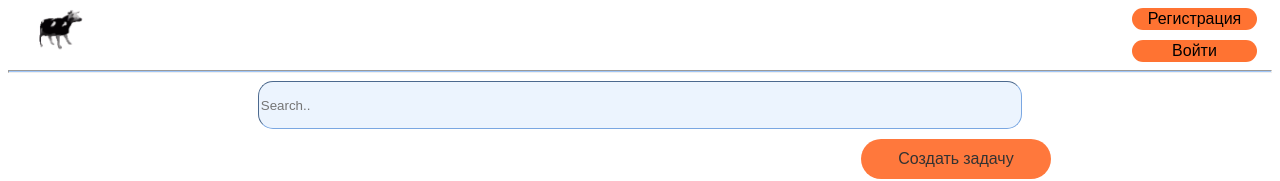
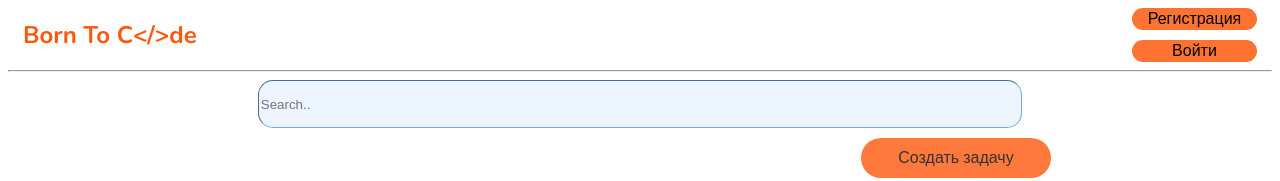
Before and after one commit to BornToCodeStudio/frontend_old, a Vue app: page / in a window 1280 px wide. Shown: the top 181 px of the page. Built offline with nearby package versions, Linux system fonts and the light colour scheme; no server answers.

Commit message:
Добавлено лого сайта

```diff
--- a/src/components/nav-bar.vue
+++ b/src/components/nav-bar.vue
@@ -2,7 +2,7 @@
   <nav class="nav__bar">
     <div class="nav__bar-left">
         <router-link to="/" class="home__button">
-          <img src="../assets/cowfucker.gif"/>
+          <span>{{ logo }}</span>
         </router-link>
     </div>
 
@@ -35,6 +35,11 @@ export default {
   name: "nav-bar",
   mounted() {
     this.verifySignIn();
+  },
+  data() {
+    return {
+      logo: "Born To C</>de"
+    }
   },
   methods: {
     async verifySignIn() {
@@ -92,11 +97,22 @@ export default {
         justify-content:space-between;
         padding-left: 15px;
         padding-right: 15px;
+        height: 54px;
 
         .nav__bar-right {
             display: flex;
             gap: 10px;
             flex-direction: row;
+        }
+
+        .nav__bar-left {
+          span {
+            color:#FF570C;
+            font-size: 18pt;
+            font-weight: bold;
+            line-height: 54px;
+            white-space: nowrap;
+          }
         }
     }
 
@@ -112,8 +128,7 @@ export default {
     }
 
     hr {
-        background-color: #A0C6F8;
-        height: 1px;
+
     }
 
     .home__button {
--- a/src/views/home-view.vue
+++ b/src/views/home-view.vue
@@ -111,9 +111,8 @@ export default {
     user-select: none;
 
     hr {
-        background-color: #A0C6F8;
-        height: 0.4px;
-        width: 100%;
+      width: 100%;
+
     }
 
     .main__upper {
```
Also changed, not shown: src/assets/logo.png (deleted).
